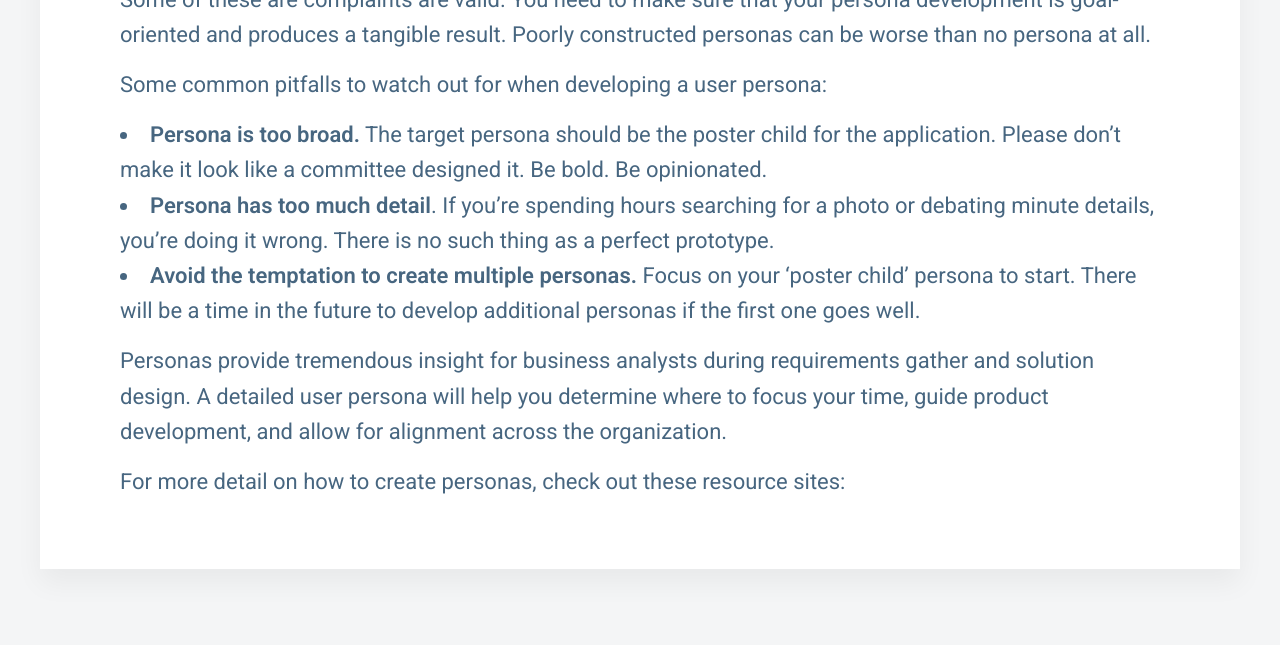
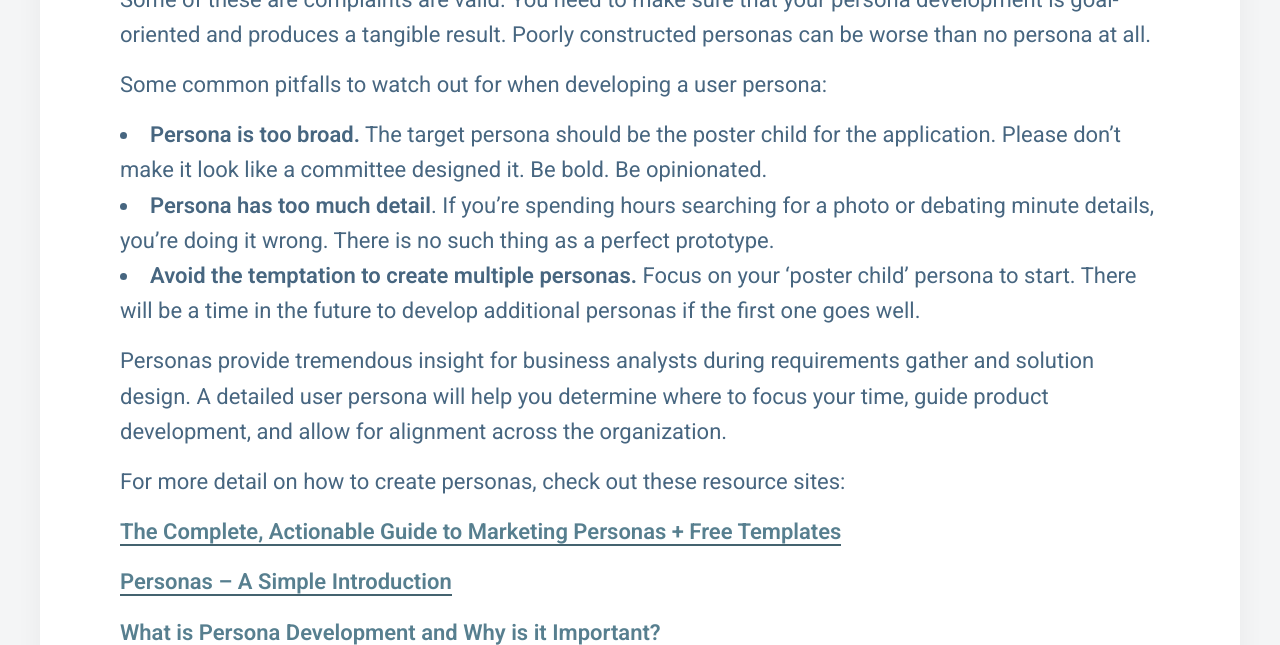
Before and after one commit to batechnologyguru/batetechnology, a Jekyll site: the page built from _posts/2020-11-11-why-i-begin-every-project-with-a-user-persona.md, in a window 1280 px wide and 900 px high, scrolled down 3231 px, cut to the strip 0-645 px from the top of the window. Built offline with Jekyll 4.4.1, drawn with Linux system fonts in a browser that asks for light colours; nearby versions of some CDN libraries; some web fonts are replaced.

Commit message:
Update from Forestry.io batechnologyguru updated _posts/2020-11-11-why-i-begin-every-project-with-a-user-persona.md

```diff
--- a/_posts/2020-11-11-why-i-begin-every-project-with-a-user-persona.md
+++ b/_posts/2020-11-11-why-i-begin-every-project-with-a-user-persona.md
@@ -56,3 +56,9 @@ Some common pitfalls to watch out for when developing a user persona:
 Personas provide tremendous insight for business analysts during requirements gather and solution design. A detailed user persona will help you determine where to focus your time, guide product development, and allow for alignment across the organization.
 
 For more detail on how to create personas, check out these resource sites:
+
+[The Complete, Actionable Guide to Marketing Personas + Free Templates](https://buffer.com/library/marketing-personas-beginners-guide/)
+
+[Personas – A Simple Introduction](https://www.interaction-design.org/literature/article/personas-why-and-how-you-should-use-them)
+
+[What is Persona Development and Why is it Important?](https://www.seguetech.com/persona-development-important/)
```
